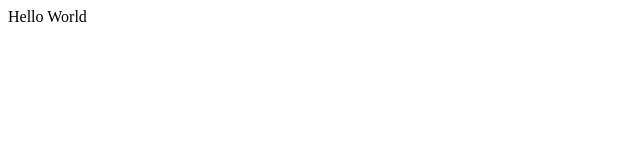
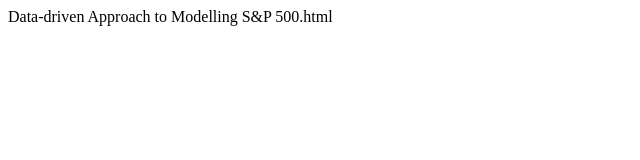
Before and after one commit to DyianLim/Data-driven-Approach-to-Modelling-S-P-500, a plain HTML site: page docs/index.html in a window 1280 px wide. Shown: the whole page, without its empty margins (0-640 px from the left). Drawn offline with Linux system fonts and the light colour scheme.

Commit message:
Update index.html

```diff
--- a/docs/index.html
+++ b/docs/index.html
@@ -1 +1 @@
-<html><body><p>Hello World</p></body></html>
+<html><body><p>Data-driven Approach to Modelling S&P 500.html</p></body></html>
```
